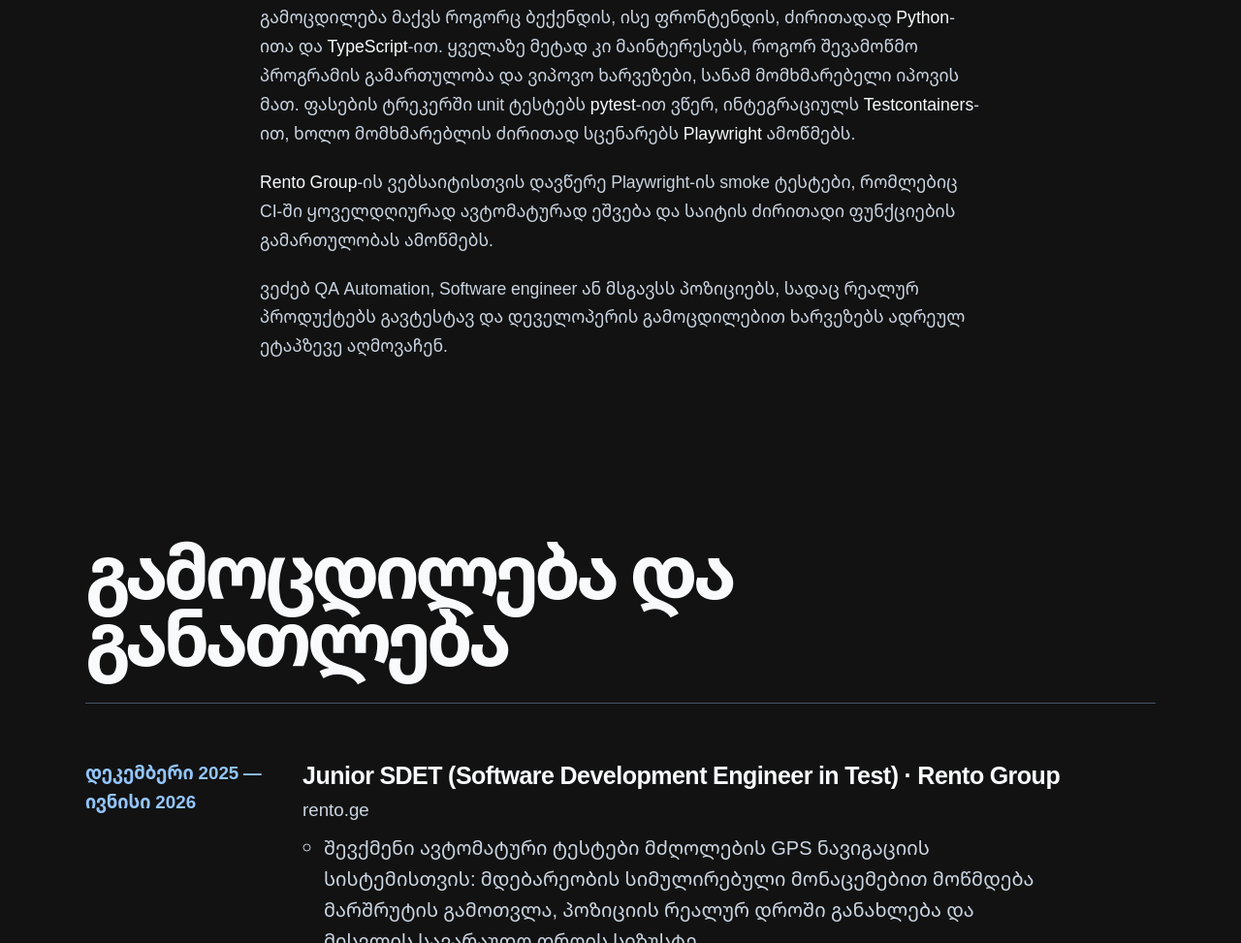
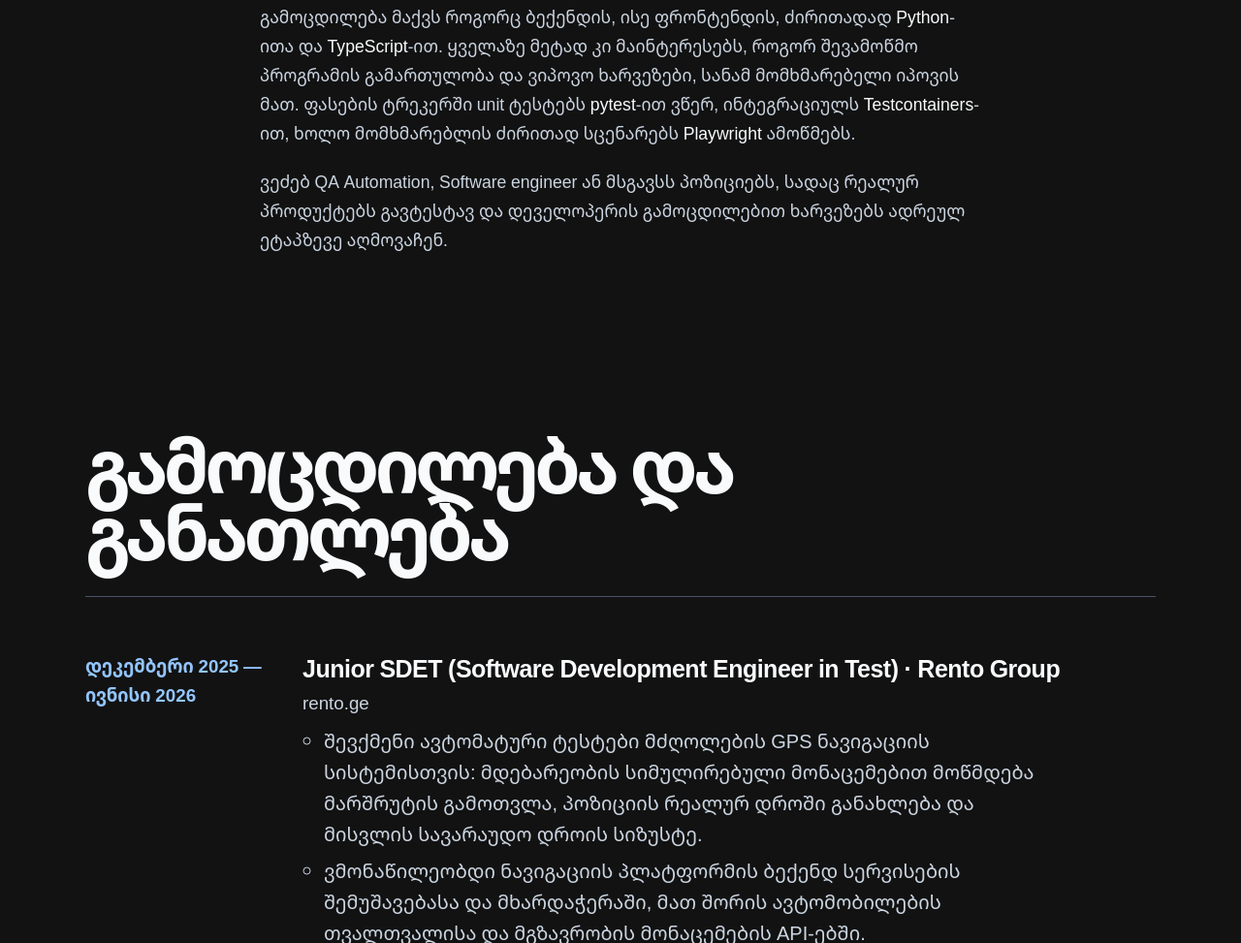
Before and after one commit to nikol1313/nikol1313.github.io, a plain HTML site: page index.html in a window 1280 px wide. Shown: the part 1275-2248 px from the top of the page at 97% size. Drawn offline with Linux system fonts and the light colour scheme.

Commit message:
Remove Rento paragraph from About

```diff
--- a/index.html
+++ b/index.html
@@ -111,8 +111,6 @@
                     <p data-i18n="aboutProjects">The <a href="#project-iphone">iPhone price tracker</a>, because I got tired of checking five stores by hand. The <a href="#project-video">video downloader</a>, because free online services were overloaded with ads and malware. And <a href="#project-altex">AlteX</a>, because my university’s student portal was frustrating to use every day.</p>
 
                     <p data-i18n="aboutStack">I have experience with both the backend and the frontend, mostly with <strong>Python</strong> and <strong>TypeScript</strong>. What interests me most, though, is how to verify that a program works correctly and find bugs before users do. In the price tracker I write unit tests with <strong>pytest</strong> and integration tests with <strong>Testcontainers</strong>, while <strong>Playwright</strong> checks the main user flows.</p>
-
-                    <p data-i18n="aboutRento">For the <strong>Rento Group</strong> website, I wrote Playwright smoke tests that run automatically every day in CI and check that the site’s core features work.</p>
 
                     <p data-i18n="aboutGoal">I’m looking for QA Automation, Software Engineer, or similar roles where I can test real products and use my developer experience to catch bugs early.</p>
                 </div>
@@ -410,6 +408,6 @@
         ↑
     </button>
 
-    <script src="script.js?v=altex-4" defer></script>
+    <script src="script.js?v=altex-5" defer></script>
 </body>
 </html>
--- a/script.js
+++ b/script.js
@@ -41,7 +41,6 @@ const translations = {
         aboutIntro: "Hi, I’m Nikusha Avsajanishvili, a 19-year-old third-year Computer Science student from Tbilisi. I build programs to solve problems I run into myself, and I test them myself too. For example:",
         aboutProjects: "The <a href=\"#project-iphone\">iPhone price tracker</a>, because I got tired of checking five stores by hand. The <a href=\"#project-video\">video downloader</a>, because free online services were overloaded with ads and malware. And <a href=\"#project-altex\">AlteX</a>, because my university’s student portal was frustrating to use every day.",
         aboutStack: "I have experience with both the backend and the frontend, mostly with <strong>Python</strong> and <strong>TypeScript</strong>. What interests me most, though, is how to verify that a program works correctly and find bugs before users do. In the price tracker I write unit tests with <strong>pytest</strong> and integration tests with <strong>Testcontainers</strong>, while <strong>Playwright</strong> checks the main user flows.",
-        aboutRento: "For the <strong>Rento Group</strong> website, I wrote Playwright smoke tests that run automatically every day in CI and check that the site’s core features work.",
         aboutGoal: "I’m looking for QA Automation, Software Engineer, or similar roles where I can test real products and use my developer experience to catch bugs early.",
         skillsBackendTitle: "Backend",
         skillsFrontendTitle: "Frontend",
@@ -122,7 +121,6 @@ const translations = {
         aboutIntro: "გამარჯობა, მე ვარ ნიკუშა ავსაჯანიშვილი, 19 წლის, კომპიუტერული მეცნიერების მესამე კურსის სტუდენტი, თბილისიდან. ვქმნი პროგრამებს იმ პრობლემების გადასაჭრელად, რომლებსაც თავად ვაწყდები, და თავადვე ვტესტავ მათ. მაგალითად:",
         aboutProjects: "<a href=\"#project-iphone\">iPhone-ის ფასების ტრეკერი</a>, რადგან მომბეზრდა ხუთი მაღაზიის ხელით შემოწმება. <a href=\"#project-video\">ვიდეოების ჩამომტვირთავი</a>, რადგან უფასო ონლაინ სერვისები რეკლამებითა და ვირუსებით იყო გადატვირთული. და <a href=\"#project-altex\">AlteX</a>, რადგან ჩემი უნივერსიტეტის სტუდენტური პორტალით ყოველდღიური სარგებლობა მოუხერხებელი იყო.",
         aboutStack: "გამოცდილება მაქვს როგორც ბექენდის, ისე ფრონტენდის, ძირითადად <strong>Python</strong>-ითა და <strong>TypeScript</strong>-ით. ყველაზე მეტად კი მაინტერესებს, როგორ შევამოწმო პროგრამის გამართულობა და ვიპოვო ხარვეზები, სანამ მომხმარებელი იპოვის მათ. ფასების ტრეკერში unit ტესტებს <strong>pytest</strong>-ით ვწერ, ინტეგრაციულს <strong>Testcontainers</strong>-ით, ხოლო მომხმარებლის ძირითად სცენარებს <strong>Playwright</strong> ამოწმებს.",
-        aboutRento: "<strong>Rento Group</strong>-ის ვებსაიტისთვის დავწერე Playwright-ის smoke ტესტები, რომლებიც CI-ში ყოველდღიურად ავტომატურად ეშვება და საიტის ძირითადი ფუნქციების გამართულობას ამოწმებს.",
         aboutGoal: "ვეძებ  QA Automation, Software engineer ან მსგავსს პოზიციებს, სადაც რეალურ პროდუქტებს გავტესტავ და დეველოპერის გამოცდილებით ხარვეზებს ადრეულ ეტაპზევე აღმოვაჩენ.",
         skillsBackendTitle: "ბექენდი",
         skillsFrontendTitle: "ფრონტენდი",
```
